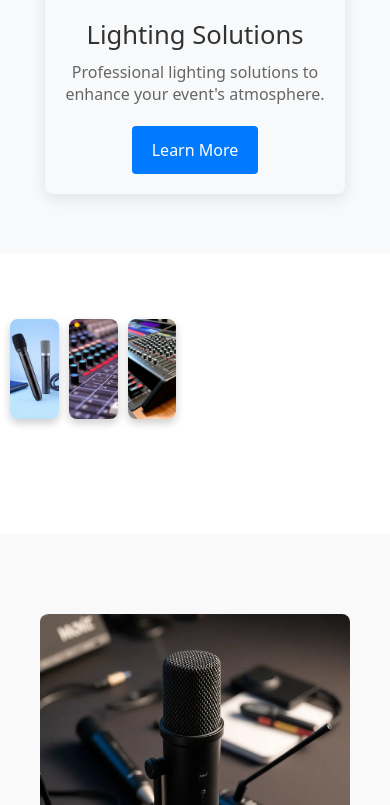
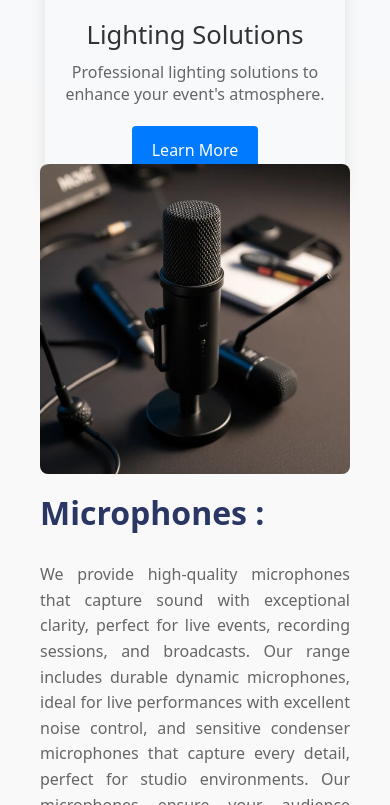
Before and after one commit to niks238/avtechsol, a React (Create React App) app: page / in a window 390 px wide. Shown: the part 2259-3064 px from the top of the page. Built offline with nearby package versions, Linux system fonts and the light colour scheme.

Commit message:
some items are none in home page

```diff
--- a/src/pages/Home/Home.css
+++ b/src/pages/Home/Home.css
@@ -659,6 +659,9 @@ section {
     .content-column {
       display: none;
     }
+    .image-column {
+      display: none;
+    }
 
     /* Display images in a larger size in a single column */
     .image-column {
@@ -668,6 +671,9 @@ section {
       flex-direction: column;
       height: auto;
       padding: 40px 20px;
+    }
+    .section-one{
+      margin-top: -250px;
     }
 
     .about-heading {
```
